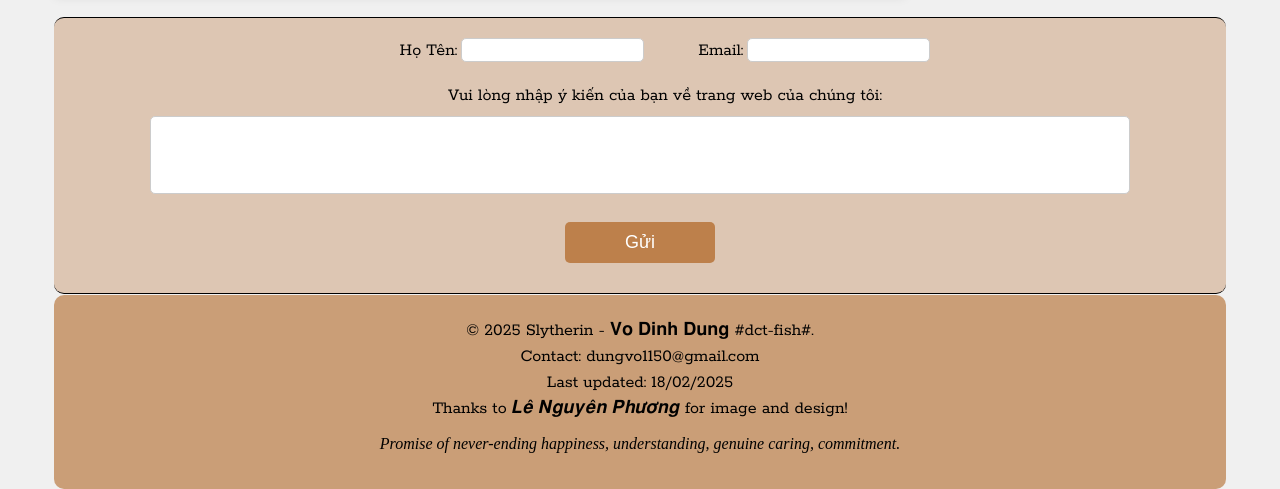
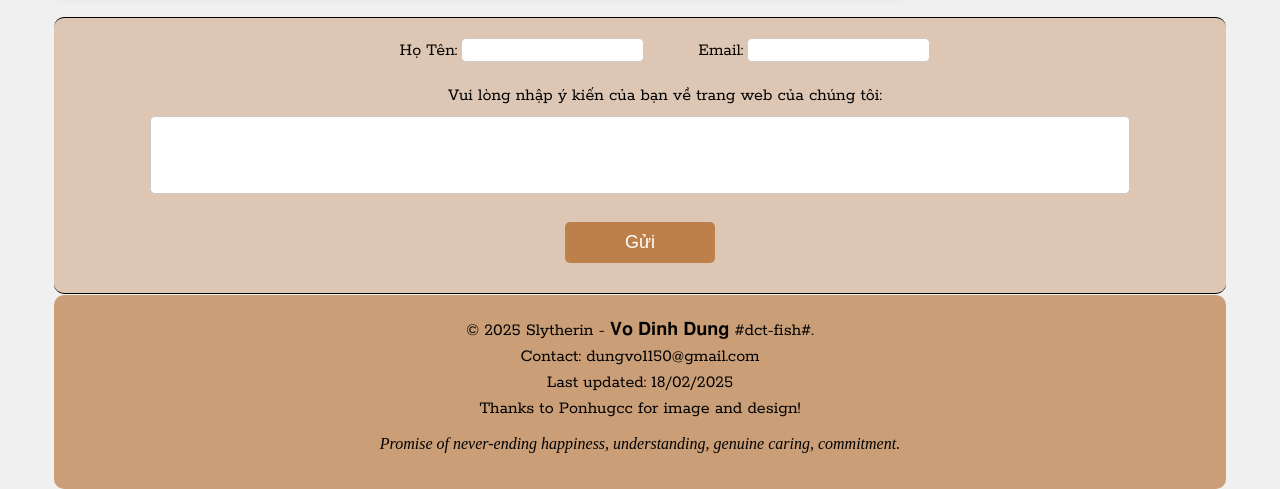
Before and after one commit to vodinhdung/a2-hanhtrinhcuathanhxuan, a plain HTML site: page index.html in a window 1280 px wide. Shown: the part 1223-1712 px from the top of the page. Drawn offline with Linux system fonts and the light colour scheme; a web font is replaced by a local one.

Commit message:
Update index.html

```diff
--- a/index.html
+++ b/index.html
@@ -238,7 +238,7 @@
         <p class="footer-text">© 2025 Slytherin - 𝐕𝐨 𝐃𝐢𝐧𝐡 𝐃𝐮𝐧𝐠 #dct-fish#.</p>
         <p class="footer-text">Contact: dungvo1150@gmail.com</p>
         <p class="footer-text">Last updated: 18/02/2025</p>
-        <p class="footer-text">Thanks to 𝑳𝒆̂ 𝑵𝒈𝒖𝒚𝒆̂𝒏 𝑷𝒉𝒖̛𝒐̛𝒏𝒈 for image and design!</p>
+        <p class="footer-text">Thanks to Ponhugcc for image and design!</p>
         <p><i>Promise of never-ending happiness, understanding, genuine caring, commitment.</i></p>
     </footer>
     <script src="tapsan-scripts.js"></script>
```
